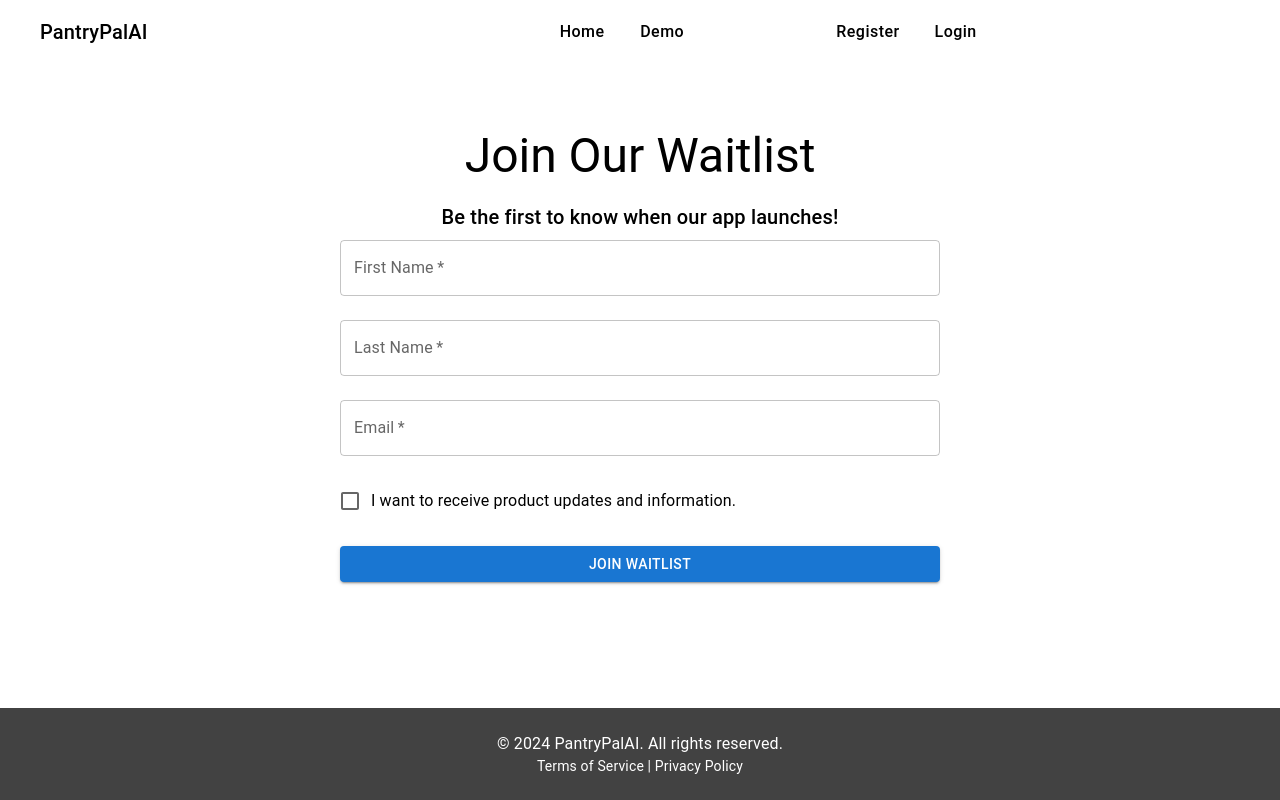
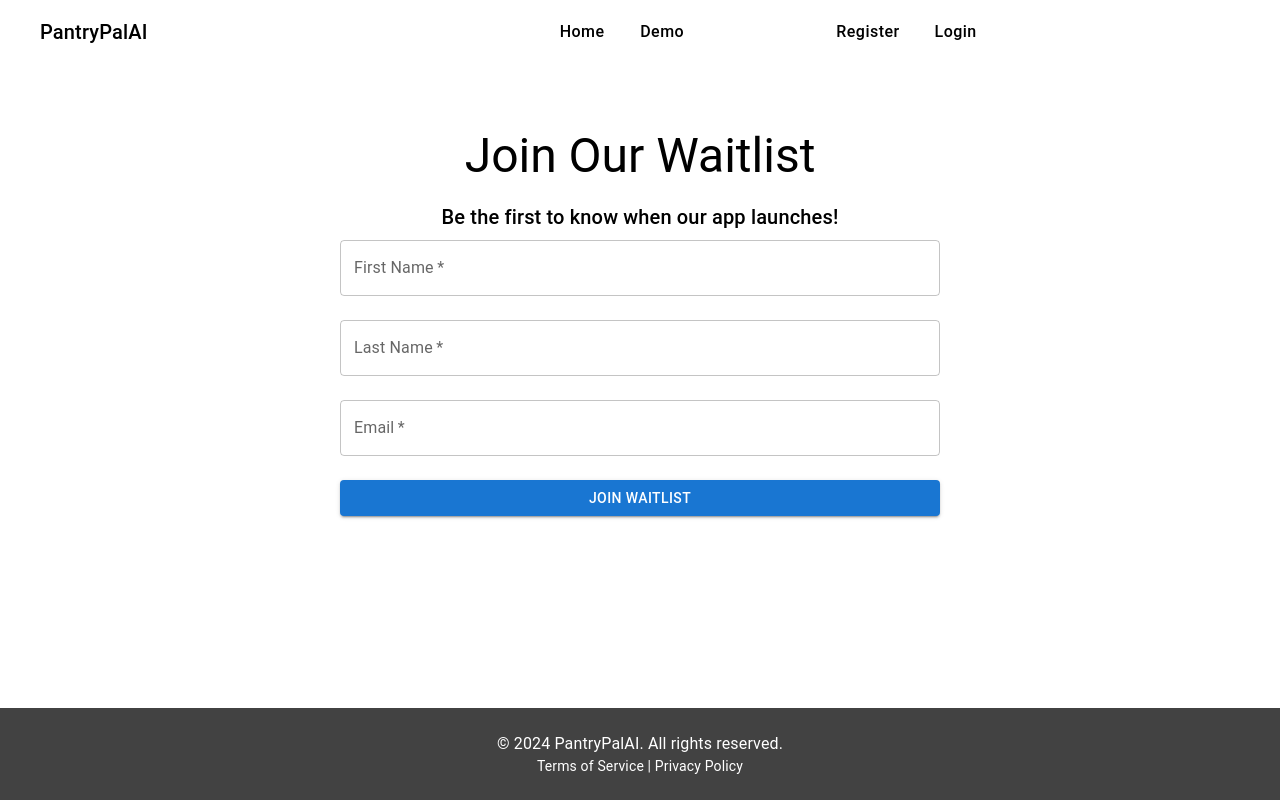
Before and after one commit to boxerarakelyan777/PantryPal, a Next.js app: page / in a window 1280 px wide. Built offline with nearby package versions, Linux system fonts and the light colour scheme; no server answers.

Commit message:
waitlist issues fix

```diff
--- a/src/app/LandingPage.tsx
+++ b/src/app/LandingPage.tsx
@@ -4,13 +4,12 @@
 import React, { useState } from 'react';
 import { db } from '../firebaseConfig';
 import { collection, addDoc } from 'firebase/firestore';
-import { Container, Grid, TextField, Button, Checkbox, FormControlLabel, Typography } from '@mui/material';
+import { Container, Grid, TextField, Button, Typography } from '@mui/material';
 
 const LandingPage: React.FC = () => {
   const [firstName, setFirstName] = useState('');
   const [lastName, setLastName] = useState('');
   const [email, setEmail] = useState('');
-  const [wantsUpdates, setWantsUpdates] = useState(false);
   const [error, setError] = useState('');
   const [success, setSuccess] = useState(false);
 
@@ -27,13 +26,11 @@ const LandingPage: React.FC = () => {
         firstName,
         lastName,
         email,
-        wantsUpdates,
       });
       setSuccess(true);
       setFirstName('');
       setLastName('');
       setEmail('');
-      setWantsUpdates(false);
     } catch (error) {
       console.error('Error adding document: ', error);
       setError('Failed to join the waitlist. Please try again.');
@@ -78,18 +75,6 @@ const LandingPage: React.FC = () => {
               required
             />
           </Grid>
-          <Grid item xs={12}>
-            <FormControlLabel
-              control={
-                <Checkbox
-                  checked={wantsUpdates}
-                  onChange={(e) => setWantsUpdates(e.target.checked)}
-                  color="primary"
-                />
-              }
-              label="I want to receive product updates and information."
-            />
-          </Grid>
           {error && (
             <Grid item xs={12}>
               <Typography color="error">{error}</Typography>
```
